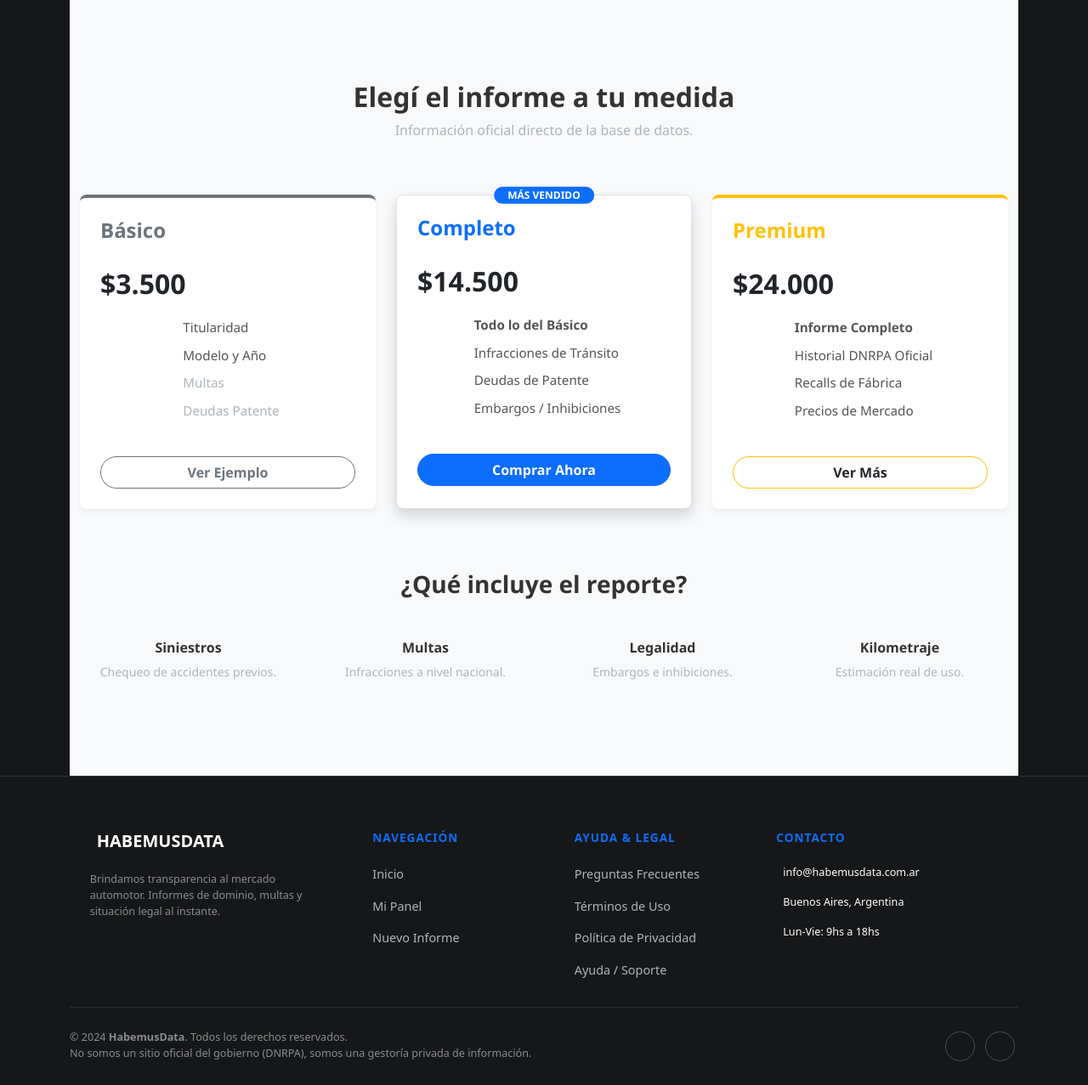
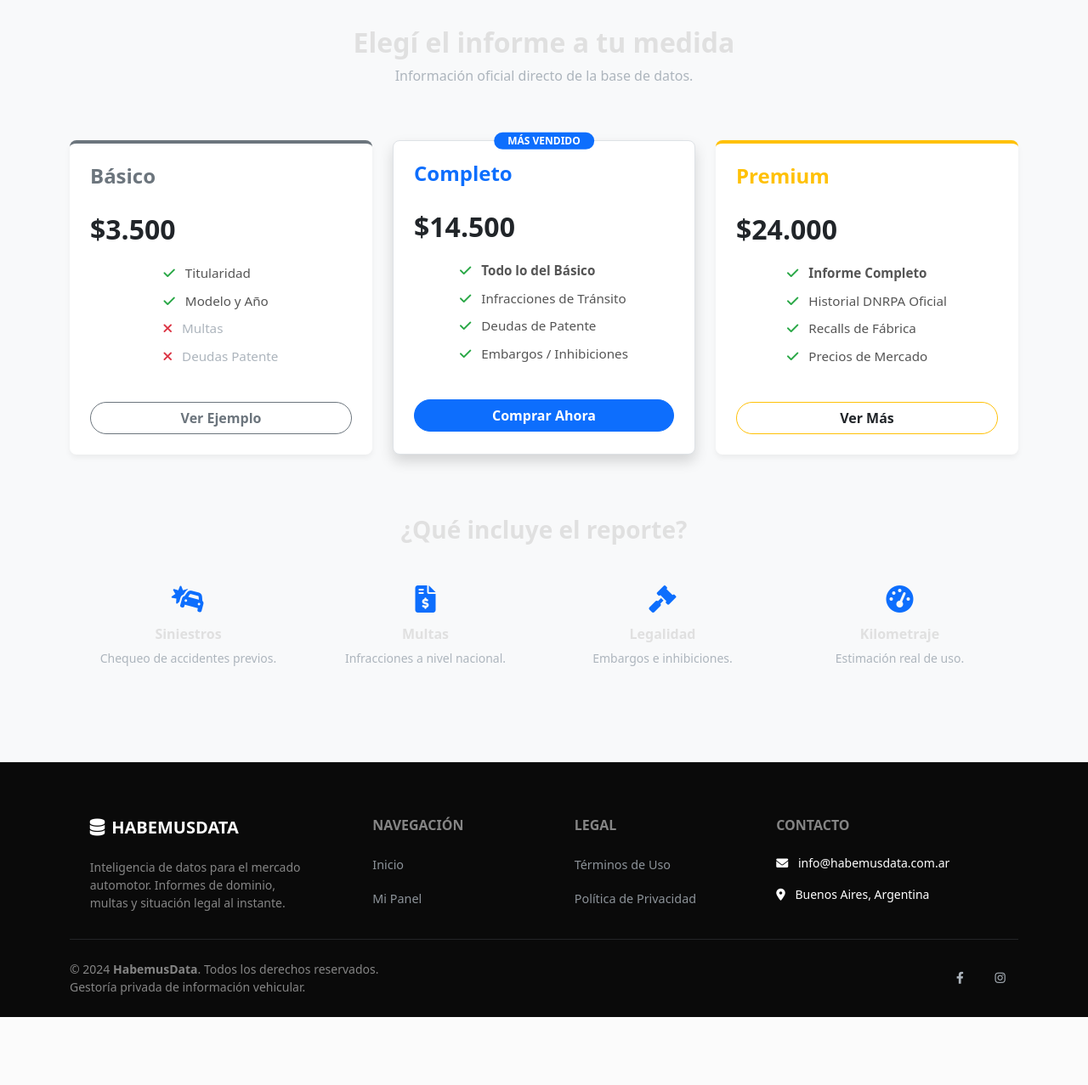
Before and after one commit to GabrielR1988/HabemusData, a Flask app: page / in a window 1280 px wide. Shown: the part 635-1912 px from the top of the page at 85% size. After the commit the page ends 1832 px from the top, so only its background shows below. Run offline with Flask 3, Linux system fonts and the light colour scheme; a user stored in the database is signed in.

Commit message:
modificacion en el body del main

```diff
--- a/static/style.css
+++ b/static/style.css
@@ -259,3 +259,96 @@ body {
     background-color: #212529; /* O el color oscuro que prefieras */
     color: #fff;
 }
+
+/* --- ESTILOS HABEMUS PREMIUM (HEADER Y FOOTER) --- */
+
+/* Color de Fondo Unificado */
+.bg-premium-black {
+  background-color: #0a0a0a !important;
+}
+
+/* Borde inferior solo para el Header (Navbar) */
+nav.bg-premium-black {
+  border-bottom: 1px solid #1a1a1a;
+}
+
+/* Borde superior solo para el Footer */
+footer.bg-premium-black {
+  border-top: 1px solid #1a1a1a;
+}
+
+/* Tipografía del Logo */
+.brand-text {
+  font-family: 'Montserrat', sans-serif;
+  font-weight: 700;
+  font-size: 1.3rem;
+  letter-spacing: -0.5px;
+  color: #fff;
+}
+
+/* Ajustes de Links del Footer para que brillen al pasar el mouse */
+.footer-link {
+  transition: color 0.2s ease;
+  font-size: 0.9rem;
+  opacity: 0.8;
+}
+.footer-link:hover {
+  text-decoration: none !important;
+  color: #fff !important;
+  opacity: 1;
+}
+
+/* Ajustes de Navbar Links */
+.navbar-dark .nav-link {
+  color: rgba(255,255,255,0.7);
+  transition: all 0.3s ease;
+}
+.navbar-dark .nav-link:hover, .navbar-dark .nav-link.active {
+  color: #fff;
+}
+
+/* --- ESTILOS HABEMUS PREMIUM (HEADER Y FOOTER) --- */
+
+/* Color de Fondo Unificado */
+.bg-premium-black {
+  background-color: #0a0a0a !important;
+}
+
+/* Bordes sutiles */
+nav.bg-premium-black { border-bottom: 1px solid #1a1a1a; }
+footer.bg-premium-black { border-top: 1px solid #1a1a1a; }
+
+/* Tipografía del Logo */
+.brand-text {
+  font-family: 'Montserrat', sans-serif;
+  font-weight: 700;
+  font-size: 1.3rem;
+  letter-spacing: -0.5px;
+  color: #fff;
+}
+
+/* NUEVO: Azul Tech Vibrante para 'DATA' */
+.text-habemus-blue {
+  color: #3b82f6 !important; /* Azul eléctrico brillante */
+}
+
+/* Ajustes Footer */
+.footer-link {
+  transition: color 0.2s ease;
+  font-size: 0.9rem;
+  opacity: 0.8;
+}
+.footer-link:hover {
+  text-decoration: none !important;
+  color: #3b82f6 !important; /* Al pasar el mouse también se pone azul */
+  opacity: 1;
+}
+
+/* Navbar Links */
+.navbar-dark .nav-link {
+  color: rgba(255,255,255,0.7);
+  transition: all 0.3s ease;
+}
+.navbar-dark .nav-link:hover, .navbar-dark .nav-link.active {
+  color: #fff;
+}
--- a/templates/base.html
+++ b/templates/base.html
@@ -2,42 +2,29 @@
 <html lang="es">
 <head>
   <meta charset="UTF-8">
-  <title>{% block title %}Informes del Automotor{% endblock %}</title>
+  <title>{% block title %}HabemusData{% endblock %}</title>
   <meta name="viewport" content="width=device-width, initial-scale=1">
   <meta name="robots" content="noindex, nofollow">
 
-  <!-- Bootstrap CSS CDN -->
+  <link href="https://fonts.googleapis.com/css2?family=Montserrat:wght@400;700&display=swap" rel="stylesheet">
   <link href="https://cdn.jsdelivr.net/npm/bootstrap@5.3.0/dist/css/bootstrap.min.css" rel="stylesheet">
-
-  <!-- Opcional: tu propio CSS -->
+  <link rel="stylesheet" href="https://cdnjs.cloudflare.com/ajax/libs/font-awesome/6.0.0/css/all.min.css">
   <link rel="stylesheet" href="{{ url_for('static', filename='style.css') }}">
 
   {% block head %}{% endblock %}
 </head>
 
-<body>
-    {% with messages = get_flashed_messages(with_categories=true) %}
-      {% if messages %}
-        {% for category, message in messages %}
-          <div class="alert alert-{{ category }} alert-dismissible fade show" role="alert">
-            {{ message }}
-            <button type="button" class="btn-close" data-bs-dismiss="alert" aria-label="Close"></button>
-          </div>
-        {% endfor %}
-      {% endif %}
-    {% endwith %}
-  <nav class="navbar navbar-expand-lg navbar-dark custom-navbar mb-4 shadow-sm sticky-top">
+<body class="d-flex flex-column min-vh-100 bg-light">
+
+  <nav class="navbar navbar-expand-lg navbar-dark bg-premium-black shadow-sm sticky-top mb-0">
     <div class="container">
 
-      <a class="navbar-brand fw-bold" href="{{ url_for('inicio') }}">
-          <img src="{{ url_for('static', filename='logo.jpeg') }}"
-         alt="Logo"
-         width="35"
-         height="35"
-         class="d-inline-block align-text-top me-2"
-         style="display: inline-block; visibility: visible; opacity: 1;">
+      <a class="navbar-brand d-flex align-items-center gap-2" href="{{ url_for('inicio') }}">
+        <img src="{{ url_for('static', filename='logo BN.png') }}" alt="HabemusData" width="35" height="35" class="d-inline-block align-text-top">
 
-        HABEMUS<span class="text-primary">DATA</span>
+        <span class="brand-text">
+          HABEMUS<span class="text-habemus-blue fw-light">DATA</span>
+        </span>
       </a>
 
       <button class="navbar-toggler" type="button" data-bs-toggle="collapse" data-bs-target="#navbarNav"
@@ -56,14 +43,14 @@
               <a class="nav-link" href="{{ url_for('panel') }}">Panel</a>
             </li>
             <li class="nav-item ms-lg-2">
-              <a class="nav-link btn btn-outline-light btn-sm px-3 rounded-pill" href="{{ url_for('logout') }}">Cerrar sesión</a>
+              <a class="nav-link btn btn-outline-light btn-sm px-3 rounded-pill border-0" href="{{ url_for('logout') }}">Cerrar sesión</a>
             </li>
           {% else %}
             <li class="nav-item ms-lg-3">
               <a class="nav-link" href="{{ url_for('login') }}">Iniciar sesión</a>
             </li>
             <li class="nav-item ms-lg-2">
-              <a class="btn btn-primary btn-sm px-4 rounded-pill fw-bold" href="{{ url_for('registro') }}">Registrarse</a>
+              <a class="btn btn-light text-dark btn-sm px-4 rounded-pill fw-bold" href="{{ url_for('registro') }}">Registrarse</a>
             </li>
           {% endif %}
         </ul>
@@ -71,32 +58,41 @@
     </div>
   </nav>
 
-  <div class="container">
+  {% block hero %}{% endblock %}
+
+  <div class="container flex-grow-1 mt-4">
+    {% with messages = get_flashed_messages(with_categories=true) %}
+      {% if messages %}
+        {% for category, message in messages %}
+          <div class="alert alert-{{ category }} alert-dismissible fade show" role="alert">
+            {{ message }}
+            <button type="button" class="btn-close" data-bs-dismiss="alert" aria-label="Close"></button>
+          </div>
+        {% endfor %}
+      {% endif %}
+    {% endwith %}
+
     {% block content %}{% endblock %}
   </div>
 
-  <!-- Bootstrap JS (opcional) -->
-  <script src="https://cdn.jsdelivr.net/npm/bootstrap@5.3.0/dist/js/bootstrap.bundle.min.js"></script>
-
-  <footer class="custom-footer text-white pt-5 pb-4 mt-auto">
+  <footer class="bg-premium-black text-white pt-5 pb-4 mt-auto">
     <div class="container text-center text-md-start">
       <div class="row text-center text-md-start">
 
         <div class="col-md-3 col-lg-3 col-xl-3 mx-auto mt-3">
           <h5 class="text-uppercase mb-4 fw-bold d-flex align-items-center justify-content-center justify-content-md-start">
-             <i class="fas fa-car-side me-2 text-primary"></i> HabemusData
+             <i class="fas fa-database me-2"></i> HabemusData
           </h5>
           <p class="small text-white-50">
-            Brindamos transparencia al mercado automotor. Informes de dominio, multas y situación legal al instante.
+            Inteligencia de datos para el mercado automotor. Informes de dominio, multas y situación legal al instante.
           </p>
         </div>
 
         <div class="col-md-2 col-lg-2 col-xl-2 mx-auto mt-3">
-          <h6 class="text-uppercase mb-4 fw-bold text-primary">Navegación</h6>
+          <h6 class="text-uppercase mb-4 fw-bold text-white-50">Navegación</h6>
           <p><a href="{{ url_for('inicio') }}" class="text-white text-decoration-none footer-link">Inicio</a></p>
           {% if current_user.is_authenticated %}
             <p><a href="{{ url_for('panel') }}" class="text-white text-decoration-none footer-link">Mi Panel</a></p>
-            <p><a href="{{ url_for('nuevo_pedido') }}" class="text-white text-decoration-none footer-link">Nuevo Informe</a></p>
           {% else %}
             <p><a href="{{ url_for('login') }}" class="text-white text-decoration-none footer-link">Ingresar</a></p>
             <p><a href="{{ url_for('registro') }}" class="text-white text-decoration-none footer-link">Registrarse</a></p>
@@ -104,18 +100,15 @@
         </div>
 
         <div class="col-md-3 col-lg-2 col-xl-2 mx-auto mt-3">
-          <h6 class="text-uppercase mb-4 fw-bold text-primary">Ayuda & Legal</h6>
-          <p><a href="#" class="text-white text-decoration-none footer-link">Preguntas Frecuentes</a></p>
+          <h6 class="text-uppercase mb-4 fw-bold text-white-50">Legal</h6>
           <p><a href="#" class="text-white text-decoration-none footer-link">Términos de Uso</a></p>
           <p><a href="#" class="text-white text-decoration-none footer-link">Política de Privacidad</a></p>
-          <p><a href="#" class="text-white text-decoration-none footer-link">Ayuda / Soporte</a></p>
         </div>
 
         <div class="col-md-4 col-lg-3 col-xl-3 mx-auto mt-3">
-          <h6 class="text-uppercase mb-4 fw-bold text-primary">Contacto</h6>
+          <h6 class="text-uppercase mb-4 fw-bold text-white-50">Contacto</h6>
           <p class="small"><i class="fas fa-envelope me-2"></i> info@habemusdata.com.ar</p>
           <p class="small"><i class="fas fa-map-marker-alt me-2"></i> Buenos Aires, Argentina</p>
-          <p class="small"><i class="fas fa-clock me-2"></i> Lun-Vie: 9hs a 18hs</p>
         </div>
 
       </div>
@@ -126,38 +119,31 @@
         <div class="col-md-7 col-lg-8">
           <p class="small text-white-50 mb-0">
             © 2024 <strong>HabemusData</strong>. Todos los derechos reservados.
-            <br>No somos un sitio oficial del gobierno (DNRPA), somos una gestoría privada de información.
+            <br>Gestoría privada de información vehicular.
           </p>
         </div>
         <div class="col-md-5 col-lg-4">
           <div class="text-center text-md-end">
-            <a href="#" class="btn btn-outline-light btn-floating m-1 btn-sm rounded-circle" role="button"><i class="fab fa-facebook-f"></i></a>
-            <a href="#" class="btn btn-outline-light btn-floating m-1 btn-sm rounded-circle" role="button"><i class="fab fa-instagram"></i></a>
+            <a href="#" class="btn btn-outline-light btn-floating m-1 btn-sm rounded-circle border-0"><i class="fab fa-facebook-f"></i></a>
+            <a href="#" class="btn btn-outline-light btn-floating m-1 btn-sm rounded-circle border-0"><i class="fab fa-instagram"></i></a>
           </div>
         </div>
       </div>
     </div>
   </footer>
-</body>
 
-<script src="https://cdn.jsdelivr.net/npm/bootstrap@5.3.0/dist/js/bootstrap.bundle.min.js"></script>
+  <script src="https://cdn.jsdelivr.net/npm/bootstrap@5.3.0/dist/js/bootstrap.bundle.min.js"></script>
 
   <script>
     document.addEventListener("DOMContentLoaded", function() {
-      // Seleccionamos todas las alertas de la página
       var alerts = document.querySelectorAll('.alert');
-
       alerts.forEach(function(alert) {
-        // Esperamos 3 segundos (3000 milisegundos)
         setTimeout(function() {
-          // Usamos la API de Bootstrap para cerrarla con efecto fade
           var bsAlert = new bootstrap.Alert(alert);
           bsAlert.close();
-        }, 3000);
+        }, 4000);
       });
     });
   </script>
 </body>
 </html>
-
-</html>
--- a/templates/inicio.html
+++ b/templates/inicio.html
@@ -2,17 +2,9 @@
 
 {% block title %}Inicio - HabemusData{% endblock %}
 
-{% block content %}
-
+{% block hero %}
 <style>
-    /* Forzamos el fondo claro solo en el contenido de esta página */
-    .simplidata-body {
-        background-color: #f8f9fa; /* Gris muy suave */
-        color: #333; /* Texto oscuro */
-        font-family: 'Segoe UI', Roboto, Helvetica, Arial, sans-serif;
-    }
-
-    /* HERO SECTION */
+    /* HERO SECTION (Ocupa todo el ancho) */
     .hero-section {
         background: linear-gradient(rgba(0, 0, 0, 0.6), rgba(0, 0, 0, 0.6)), url('https://images.unsplash.com/photo-1492144534655-ae79c964c9d7?auto=format&fit=crop&w=1920&q=80');
         background-size: cover;
@@ -20,6 +12,7 @@
         padding: 100px 0;
         color: white;
         text-align: center;
+        width: 100%; /* Asegura ancho completo */
     }
 
     /* CAJA DEL BUSCADOR FLOTANTE */
@@ -32,7 +25,33 @@
         margin: 0 auto;
         color: #333;
     }
+</style>
 
+<section class="hero-section">
+    <div class="container">
+        <h1 class="fw-bold mb-3 display-5">COMPRÁ SEGURO</h1>
+        <p class="lead mb-4 opacity-75">Conocé el historial real de tu próximo auto usado.</p>
+
+        <div class="search-box-card">
+            <form action="{{ url_for('nuevo_pedido') }}" method="GET">
+                <label class="form-label fw-bold mb-2">Ingresá la patente del vehículo</label>
+                <div class="input-group mb-3">
+                    <input type="text" class="form-control form-control-lg text-uppercase text-center fw-bold" placeholder="AA123BB" name="dominio" required style="letter-spacing: 2px;">
+                </div>
+                <div class="d-grid">
+                    <button type="submit" class="btn btn-primary btn-lg fw-bold rounded-pill">
+                        ¡Obtené tu reporte!
+                    </button>
+                </div>
+            </form>
+        </div>
+    </div>
+</section>
+{% endblock %}
+
+{% block content %}
+
+<style>
     /* TARJETAS DE PRECIOS */
     .price-card {
         background: white;
@@ -49,7 +68,7 @@
         box-shadow: 0 12px 20px rgba(0,0,0,0.1);
     }
 
-    /* Colores específicos para las tarjetas (Lite, Full, Premium) */
+    /* Colores específicos para las tarjetas */
     .card-lite { border-top-color: #6c757d; }
     .card-full { border-top-color: #0d6efd; } /* Azul */
     .card-premium { border-top-color: #ffc107; } /* Dorado */
@@ -74,30 +93,8 @@
 
 <div class="simplidata-body pb-5">
 
-    <section class="hero-section">
-        <div class="container">
-            <h1 class="fw-bold mb-3 display-5">COMPRÁ SEGURO</h1>
-            <p class="lead mb-4 opacity-75">Conocé el historial real de tu próximo auto usado.</p>
-
-            <div class="search-box-card">
-                <form action="{{ url_for('nuevo_pedido') }}" method="GET">
-                    <label class="form-label fw-bold mb-2">Ingresá la patente del vehículo</label>
-                    <div class="input-group mb-3">
-                        <input type="text" class="form-control form-control-lg text-uppercase text-center fw-bold" placeholder="AA123BB" name="dominio" required style="letter-spacing: 2px;">
-                    </div>
-                    <div class="d-grid">
-                        <button type="submit" class="btn btn-primary btn-lg fw-bold rounded-pill">
-                            ¡Obtené tu reporte!
-                        </button>
-                    </div>
-                </form>
-            </div>
-        </div>
-    </section>
-
-    <div class="container mt-n5 pt-5">
-        <div class="row text-center mb-5">
-            <div class="col-12 mt-5">
+    <div class="row text-center mb-5 mt-5">
+        <div class="col-12">
             <h2 class="fw-bold">Elegí el informe a tu medida</h2>
             <p class="text-muted">Información oficial directo de la base de datos.</p>
         </div>
@@ -155,7 +152,6 @@
         </div>
 
     </div>
-    </div>
 
     <div class="container py-5 mt-4">
         <h3 class="fw-bold text-center mb-5">¿Qué incluye el reporte?</h3>
```
Also changed, not shown: static/Logo BN.png (added), static/Logo NB.png (added), 1 other file. Lines whose indentation alone changed are shown as unchanged.
